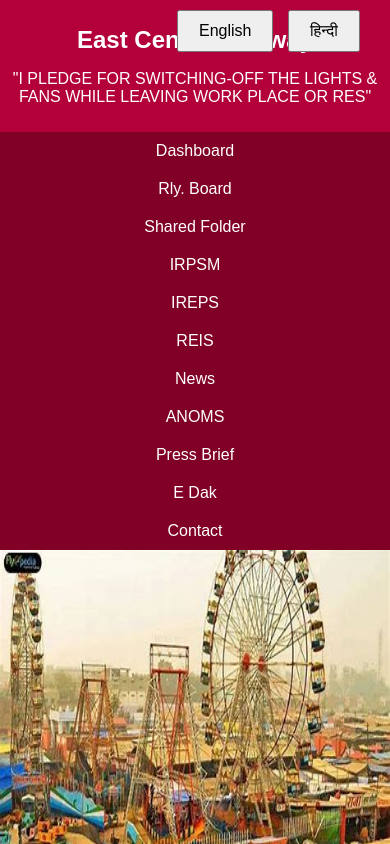
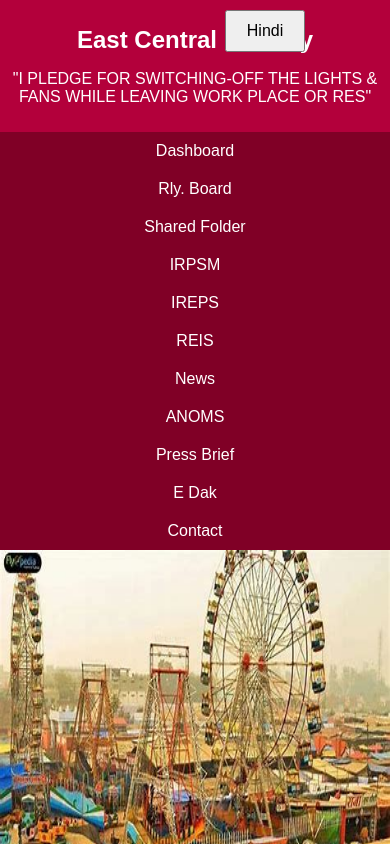
Before and after one commit to saurabhalp/ECR-WEBSITE, a plain HTML site: page index.html in a window 390 px wide. Both pictures are taken after a click on the button "English". Shown: the top 844 px of the page. Drawn offline with Linux system fonts and the light colour scheme.

Commit message:
upadate Button

```diff
--- a/index.html
+++ b/index.html
@@ -13,7 +13,7 @@
         <!-- <a href="#" class="hindi">हिन्दी</a> -->
         <div class="language-switcher" >
             <button id="englishBtn">English</button>
-            <button id="hindiBtn">हिन्दी</button>
+            <button id="hindiBtn" style="display: none;">Hindi</button>
         </div>
 
 
--- a/script.js
+++ b/script.js
@@ -1,9 +1,12 @@
+
 document.getElementById('englishBtn').addEventListener('click', () => {
     switchLanguage('en');
+    toggleButtons('en');
 });
 
 document.getElementById('hindiBtn').addEventListener('click', () => {
     switchLanguage('hi');
+    toggleButtons('hi');
 });
 
 function switchLanguage(language) {
@@ -16,3 +19,13 @@ function switchLanguage(language) {
         }
     });
 }
+
+function toggleButtons(language) {
+    if (language === 'en') {
+        document.getElementById('englishBtn').style.display = 'none';
+        document.getElementById('hindiBtn').style.display = 'inline-block';
+    } else if (language === 'hi') {
+        document.getElementById('englishBtn').style.display = 'inline-block';
+        document.getElementById('hindiBtn').style.display = 'none';
+    }
+}
--- a/styles.css
+++ b/styles.css
@@ -233,6 +233,13 @@ footer {
 }
 
 @media (max-width: 480px) {
+    .language-switcher{
+        width: 200px;
+        justify-content: end;
+        align-items: end;
+        font-size: small;
+
+    }
     header h1 {
         font-size: 1.5em;
     }
```
